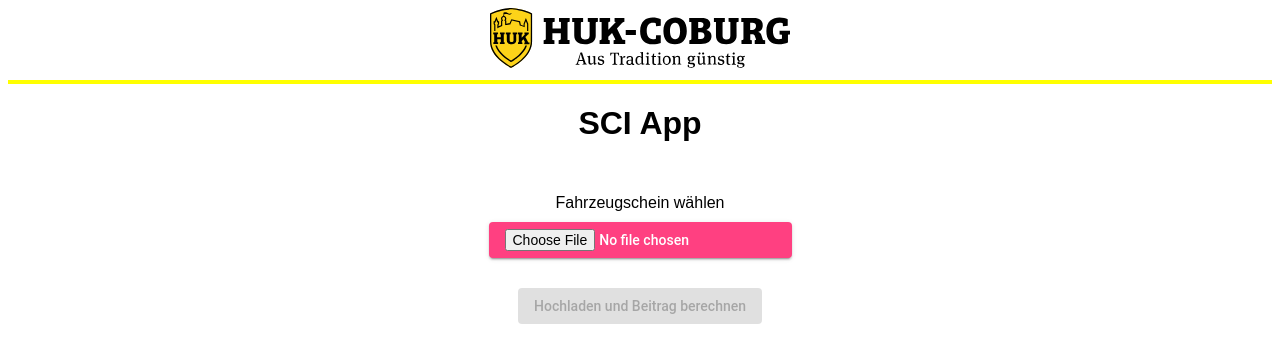
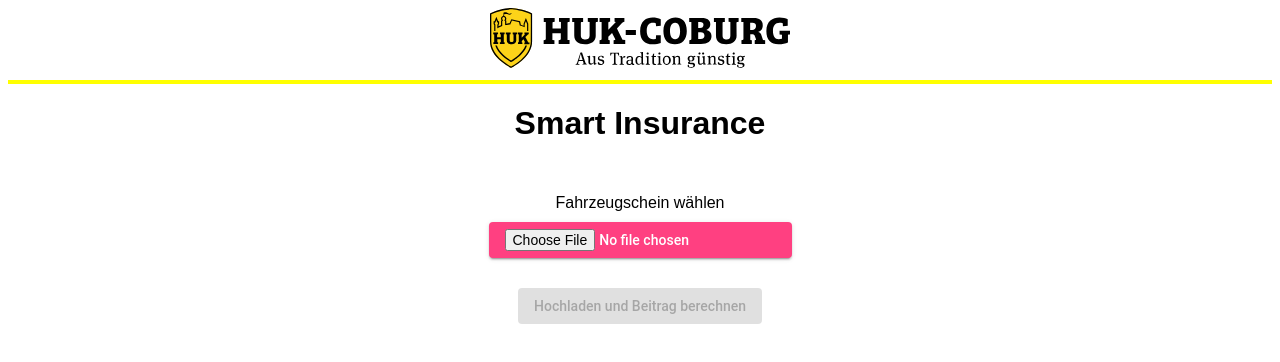
Before and after one commit to rieckpil/smart-car-insurance, an Angular app in the folder si-app/: page / in a window 1280 px wide. Shown: the top 362 px of the page. Built offline with nearby package versions, Linux system fonts and the light colour scheme.

Commit message:
change project

```diff
--- a/si-app/src/app/start/start.component.html
+++ b/si-app/src/app/start/start.component.html
@@ -1,4 +1,4 @@
-<h1>SCI App</h1>
+<h1>Smart Insurance</h1>
 
 <div style="height:30px;"></div>
 <label for="picture">Fahrzeugschein wählen</label>
--- a/si-app/src/index.html
+++ b/si-app/src/index.html
@@ -6,6 +6,8 @@
   <base href="/">
 
   <meta name="viewport" content="width=device-width, initial-scale=1">
+  <meta name="apple-mobile-web-app-capable" content="yes">
+  <meta name="mobile-web-app-capable" content="yes">
   <link rel="icon" type="image/x-icon" href="favicon.ico">
   <link href="https://fonts.googleapis.com/icon?family=Material+Icons" rel="stylesheet">
 </head>
```
